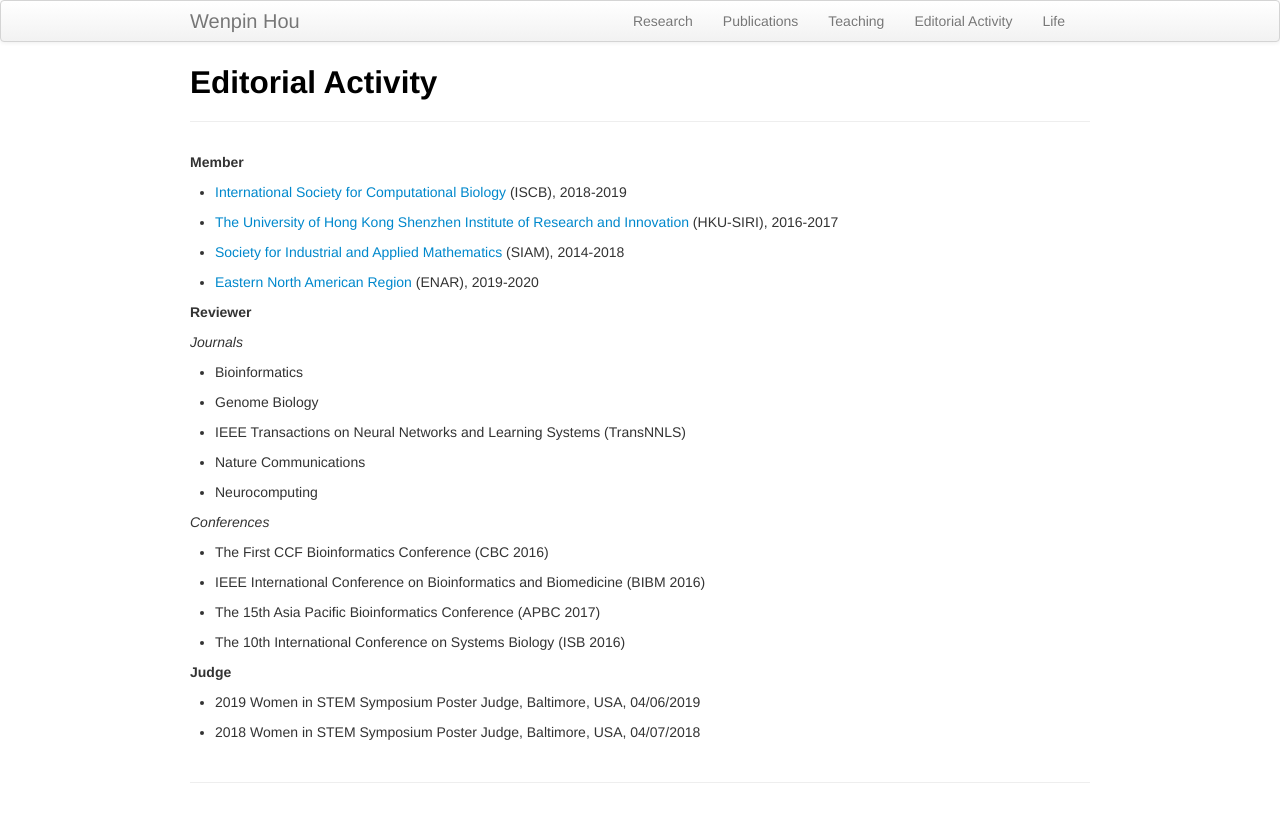
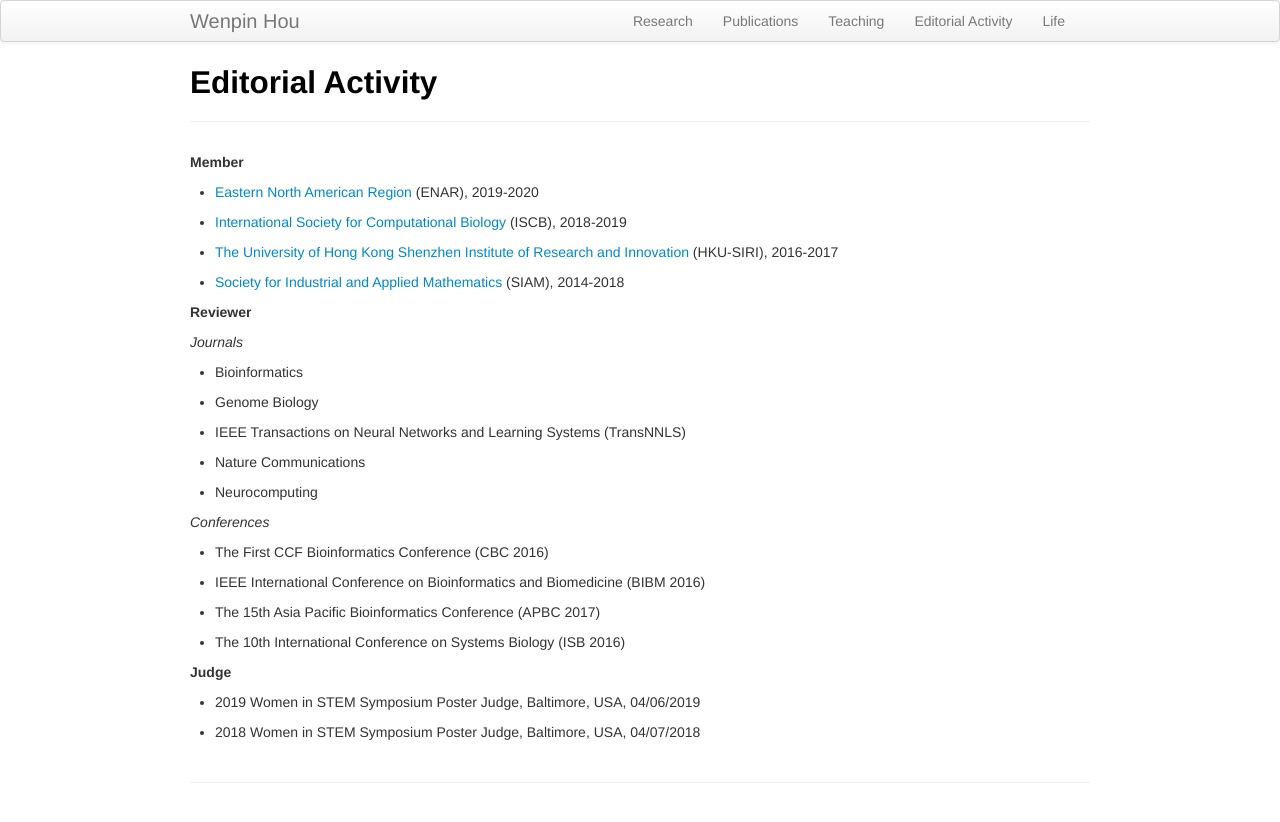
Before and after one commit to Winnie09/Wenpin_Hou, a Jekyll site: the page built from pages/editorial.md, in a window 1280 px wide. Shown: the top 822 px of the page. Built offline with Jekyll 4.4.1, drawn with Linux system fonts in a browser that asks for light colours.

Commit message:
add member info

```diff
--- a/pages/editorial.md
+++ b/pages/editorial.md
@@ -5,13 +5,13 @@ title: Editorial Activity
 
 **Member**
 
+- [Eastern North American Region](https://www.enar.org/) \(ENAR\), 2019-2020
+
 - [International Society for Computational Biology](https://www.iscb.org/) \(ISCB\), 2018-2019
 
 - [The University of Hong Kong Shenzhen Institute of Research and Innovation](http://www.siri.hku.hk/) \(HKU-SIRI\), 2016-2017
 
 - [Society for Industrial and Applied Mathematics](https://www.siam.org/) \(SIAM\), 2014-2018
-
-- [Eastern North American Region](https://www.enar.org/) \(ENAR\), 2019-2020
 
 **Reviewer**
 
```
